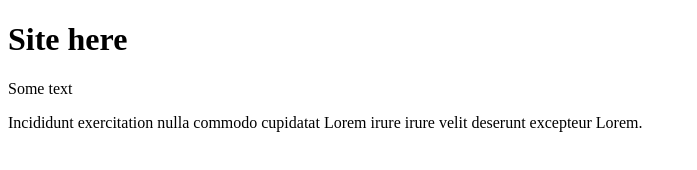
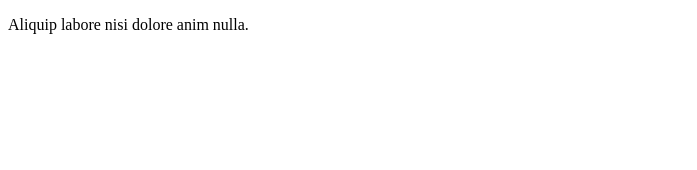
Before and after one commit to Boguslavskiy/testcom, a plain HTML site: page index.html in a window 1280 px wide. Shown: the whole page, without its empty margins (0-697 px from the left). Drawn offline with Linux system fonts and the light colour scheme.

Commit message:
third commit

```diff
--- a/index.html
+++ b/index.html
@@ -7,8 +7,6 @@
     <title>Document</title>
 </head>
 <body>
-    <h1>Site here</h1>
-    <p>Some text</p>
-    <p>Incididunt exercitation nulla commodo cupidatat Lorem irure irure velit deserunt excepteur Lorem.</p>
+    <p>Aliquip labore nisi dolore anim nulla.</p>
 </body>
 </html>
```
